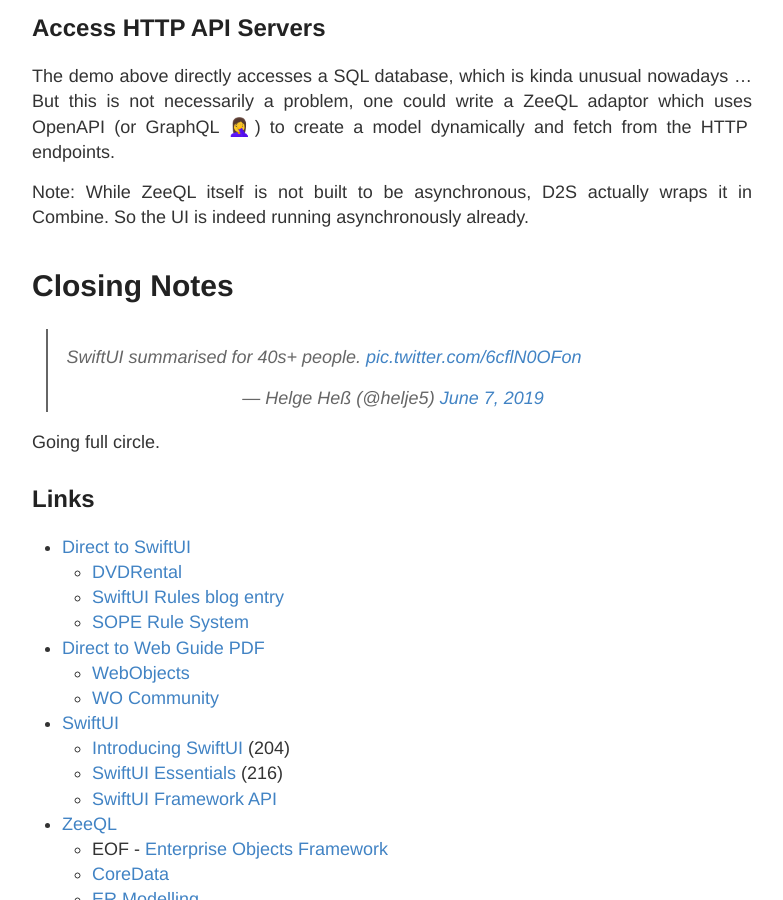
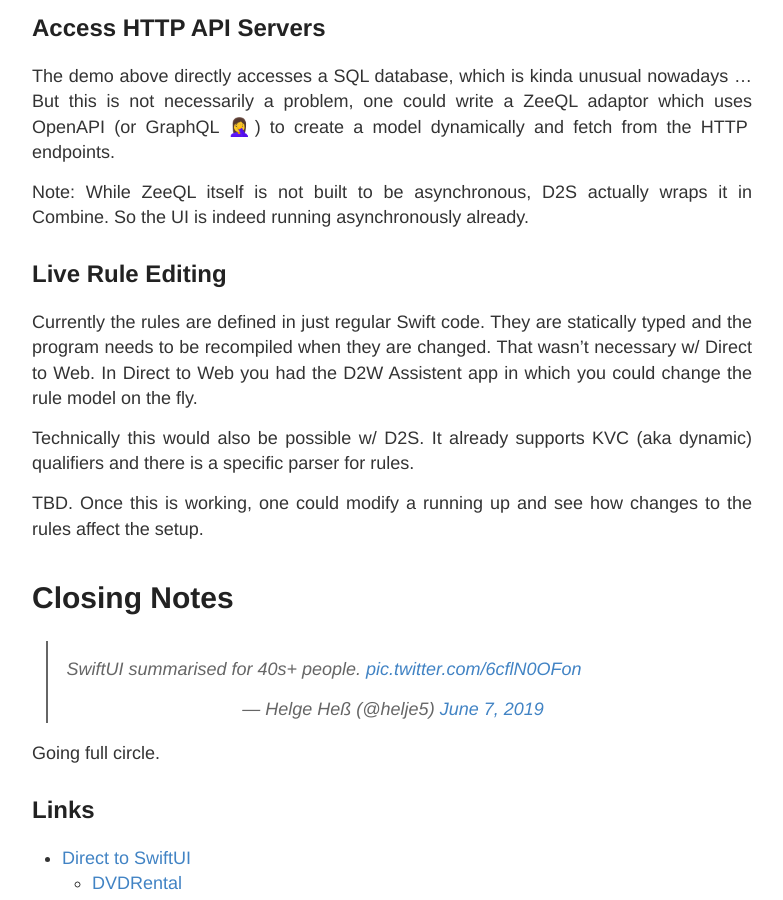
Before and after one commit to AlwaysRightInstitute/alwaysrightinstitute.github.io, a Jekyll site: the page built from _posts/2019-09-20-directtoswiftui.md, in a window 1280 px wide and 900 px high, scrolled down 22693 px. Shown: the whole window, without its empty margins (248-1031 px from the left). Built offline with Jekyll 4.4.1, drawn with Linux system fonts in a browser that asks for light colours; comment, search, counter and statistics services are not loaded.

Commit message:
Note on live rules
...

```diff
--- a/_posts/2019-09-20-directtoswiftui.md
+++ b/_posts/2019-09-20-directtoswiftui.md
@@ -962,6 +962,19 @@
 Note: While ZeeQL itself is not built to be asynchronous, D2S actually wraps
 it in Combine. So the UI is indeed running asynchronously already.
 
+## Live Rule Editing
+
+Currently the rules are defined in just regular Swift code. They are statically
+typed and the program needs to be recompiled when they are changed.
+That wasn't necessary w/ Direct to Web. In Direct to Web you had the
+D2W Assistent app in which you could change the rule model on the fly.
+
+Technically this would also be possible w/ D2S. It already supports KVC
+(aka dynamic) qualifiers and there is a specific parser for rules.
+
+TBD. Once this is working, one could modify a running up and see how changes
+to the rules affect the setup.
+
 
 # Closing Notes
 
```
